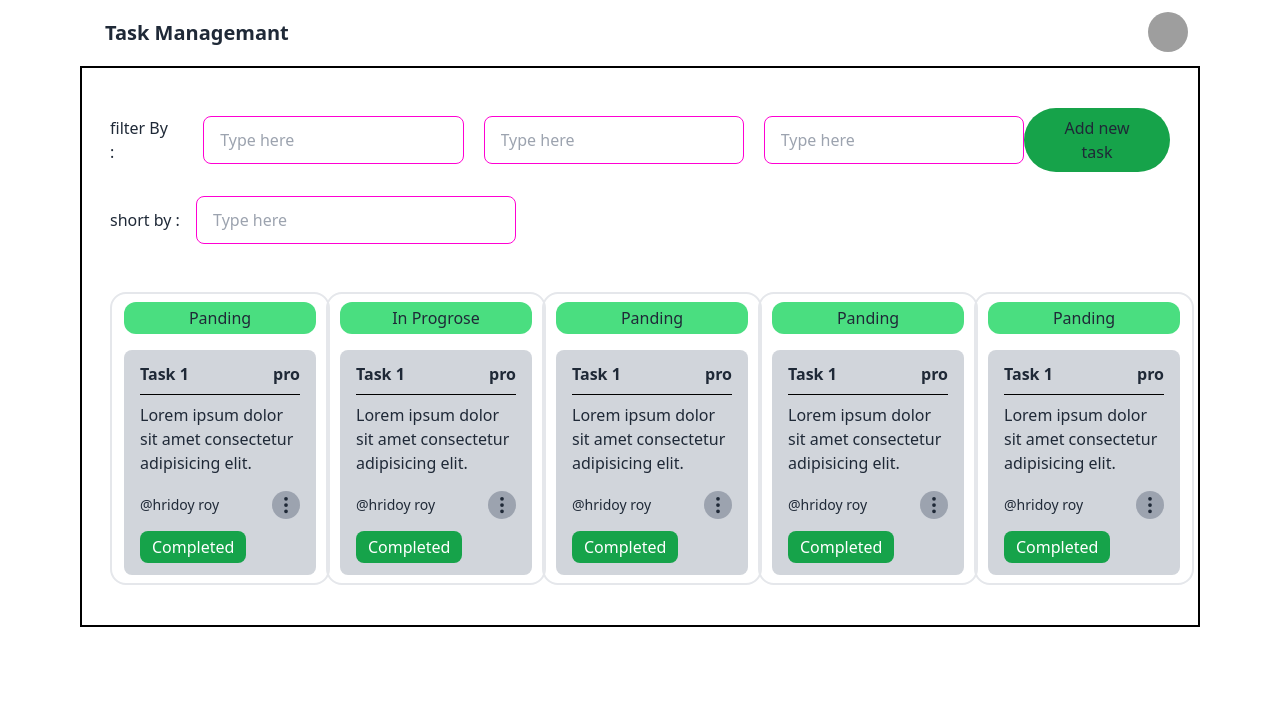
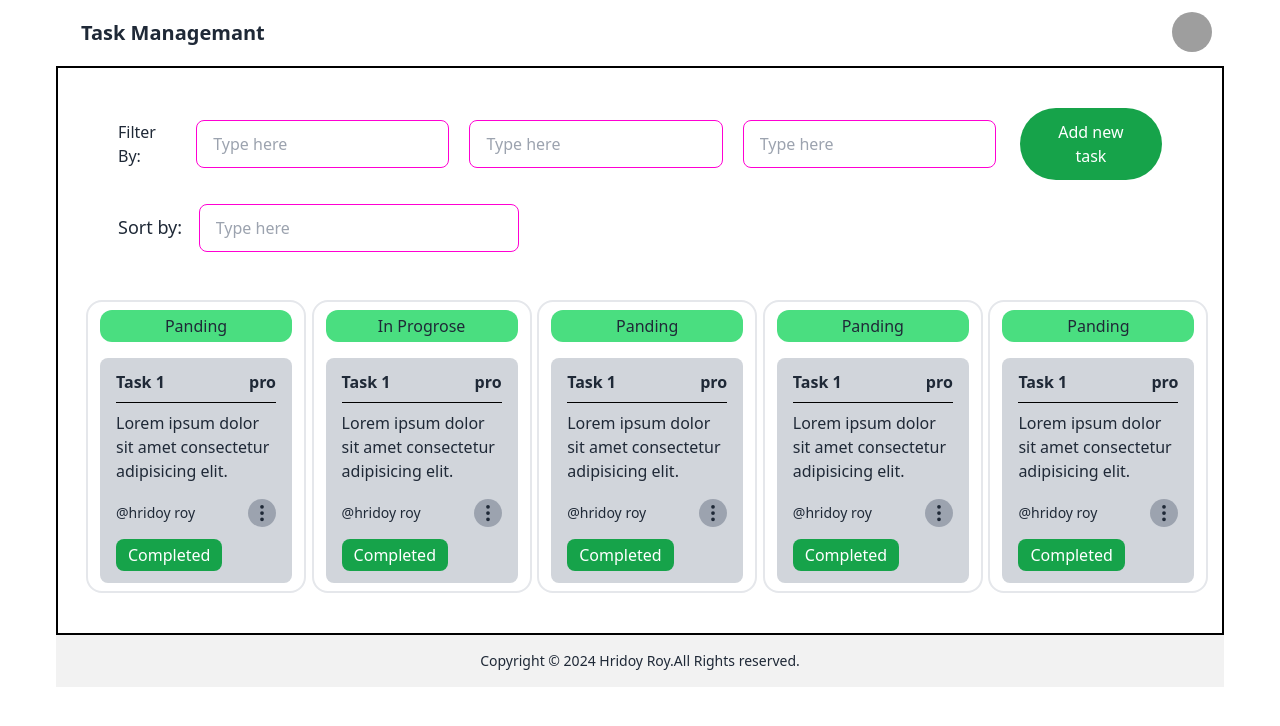
Before and after one commit to hridayroy19/task-management, a React (Vite) app: page / in a window 1280 px wide. Shown: the top 726 px of the page. Built offline with nearby package versions, Linux system fonts and the light colour scheme; grey boxes are pictures that could not be loaded.

Commit message:
crate login registation page

```diff
--- a/src/components/Card.jsx
+++ b/src/components/Card.jsx
@@ -3,7 +3,7 @@ import { BsThreeDotsVertical } from "react-icons/bs";
 const Card = () => {
     return (
         <div className=" mt-12">
-            <div className="grid lg:grid-cols-5 md:grid-cols-3 grid-cols-2 w-fullmx-auto justify-between gap-5">
+            <div className="grid lg:grid-cols-4 xl:grid-cols-5 md:grid-cols-2 grid-cols-1 w-fullmx-auto justify-between gap-5">
                 <div className="border-2 px-3  rounded-2xl h-auto  w-[220px] py-2">
                     <h3 className="text-center p-1 mb-4 bg-green-400 rounded-xl"> Panding </h3>
 
--- a/src/components/FilterBy.jsx
+++ b/src/components/FilterBy.jsx
@@ -1,26 +1,57 @@
+// import Add from "./Add";
+
+// const FilterBy = () => {
+//     return (
+//   <div>
+//           <div className=" flex justify-between items-center ">
+
+// <div className="flex gap-7 items-center">
+//     <div >
+//         <h3> filter By :</h3>
+//     </div>
+//     <div className="flex gap-5">
+//     <input type="text" placeholder="Type here" className="input input-bordered input-secondary w-full max-w-xs" />
+//     <input type="text" placeholder="Type here" className="input input-bordered input-secondary w-full max-w-xs" />
+//     <input type="text" placeholder="Type here" className="input input-bordered input-secondary w-full max-w-xs" />
+//     </div>
+// </div>
+// <div>
+// <button onClick={()=>document.getElementById('my_modal_5').showModal()} className="bg-green-600 px-6 py-2 rounded-full">Add new task</button>
+// <Add></Add>
+// </div>
+// </div>
+// <h1 className="mt-6"> short by : <span className="ml-3"> <input type="text" placeholder="Type here" className="input input-bordered input-secondary w-full max-w-xs" /></span></h1>
+//   </div>
+//     );
+// };
+
+// export default FilterBy;
+
 import Add from "./Add";
 
 const FilterBy = () => {
     return (
-  <div>
-          <div className=" flex justify-between items-center ">
-
-<div className="flex gap-7 items-center">
-    <div >
-        <h3> filter By :</h3>
-    </div>
-    <div className="flex gap-5">
+        <div className="px-4 sm:px-6 md:px-8">
+            <div className="flex flex-col sm:flex-row justify-between items-center gap-4 sm:gap-6">
+                <div className="flex items-center">
+                    <h3 className="mr-4">Filter By:</h3>
+                    <div className="flex gap-2 sm:gap-5">
                         <input type="text" placeholder="Type here" className="input input-bordered input-secondary w-full max-w-xs" />
                         <input type="text" placeholder="Type here" className="input input-bordered input-secondary w-full max-w-xs" />
                         <input type="text" placeholder="Type here" className="input input-bordered input-secondary w-full max-w-xs" />
                     </div>
                 </div>
                 <div>
-<button onClick={()=>document.getElementById('my_modal_5').showModal()} className="bg-green-600 px-6 py-2 rounded-full">Add new task</button>
+                    {/* <button onClick={() => document.getElementById('my_modal_5').showModal()} className="bg-green-600 px-6 py-2 rounded-full">Add new task</button> */}
+                    <button onClick={() => document.getElementById('my_modal_5').showModal()} className="bg-green-600 px-4 py-2 sm:px-6 sm:py-3 rounded-full text-white text-sm sm:text-base">
+    Add new task
+</button>
                     <Add></Add>
                 </div>
             </div>
-<h1 className="mt-6"> short by : <span className="ml-3"> <input type="text" placeholder="Type here" className="input input-bordered input-secondary w-full max-w-xs" /></span></h1>
+            <div className="mt-4 sm:mt-6">
+                <h1 className="text-lg">Sort by: <span className="ml-3"><input type="text" placeholder="Type here" className="input input-bordered input-secondary w-full max-w-xs" /></span></h1>
+            </div>
         </div>
     );
 };
--- /dev/null
+++ b/src/components/Footer.jsx
@@ -0,0 +1,15 @@
+import React from 'react';
+
+const Footer = () => {
+    return (
+        <div>
+            <footer className="footer footer-center p-4 bg-base-200 py-4 text-base-content">
+                <aside>
+                    <p>Copyright © 2024 Hridoy Roy.All Rights reserved.</p>
+                </aside>
+            </footer>
+        </div>
+    );
+};
+
+export default Footer;
--- a/src/laout/MainLout.jsx
+++ b/src/laout/MainLout.jsx
@@ -1,12 +1,15 @@
 import { Outlet } from "react-router-dom";
 import Navbar from "../components/Navbar";
+import Footer from "../components/Footer";
 
 
 const MainLout = () => {
     return (
-        <div className="px-20">
+        <div className="px-14">
             <Navbar></Navbar>
             <Outlet></Outlet>
+            <Footer></Footer>
+
         </div>
     );
 };
--- /dev/null
+++ b/src/page/Login.jsx
@@ -0,0 +1,94 @@
+// import { useContext } from "react";
+import { FaGoogle } from "react-icons/fa";
+import { FaFacebook } from "react-icons/fa";
+// import { Authcontext } from "../provider/AuthProvider";
+// import toast from "react-hot-toast";
+// import { useLocation, useNavigate } from "react-router-dom";
+const Login = () => {
+
+// const { sigIn , signInWithgoogle, }=useContext(Authcontext)
+
+// const loaction = useLocation();
+// const navigate = useNavigate();
+// const trans = location.state?.trans?.pathname || "/";
+
+//  const handelLogin = e =>{
+//     e.preventDefault()
+//     const from = e.target
+//     const email = from.email.value
+//     const password = from.password.value
+
+//     console.log(email,password);
+
+//     sigIn(email,password)
+//     .then(res =>{ console.log(res.user)
+//     navigate(trans , {replace: true})
+//     return toast.success(" success full login ")
+
+// })
+//  .catch(error =>{
+//     console.log(error);
+//     return toast.error("error login plese try agin")
+//  })
+
+//  }
+
+// //  google login
+
+// const handelGoogleSignWith=()=>{
+//     signInWithgoogle()
+//     .then(res=>{
+//       console.log(res)
+
+//     })
+//     .catch(error=>{
+//       console.erro(error)
+
+//     })
+// }
+
+    return (
+
+            <div className=" py-10">
+                  <div className="modal-box w-full mx-auto h-screen">
+                <form  className="card-body ">
+                    <h3 className="font-bold text-2xl">Please Login </h3>
+                    <div className="form-control">
+                        <label className="label">
+                            <span className="label-text">Email</span>
+                        </label>
+                        <input type="email" name="email" placeholder="email" className="input input-bordered" required />
+                    </div>
+                    <div className="form-control">
+                        <label className="label">
+                            <span className="label-text">Password</span>
+                        </label>
+                        <input type="password" name="password" placeholder="password" className="input input-bordered" required />
+                        <label className="label">
+                            <a href="#" className="label-text-alt link link-hover">Forgot password?</a>
+                        </label>
+                    </div>
+                    <div className="form-control mt-6">
+                        <button type="submit" className="btn bg-green-600 text-white">Login</button>
+                    </div>
+                </form>
+                <div className="text-center"> Are you new here? || <a href="/signUp">Sign Up</a>
+                </div>
+                <div className=" mt-3   ">
+                   <div className=" w-full text-center justify-center flex gap-2 text-xl  mx-auto">
+                   <button className="btn btn-circle hover:text-white hover:bg-green bg-gray-300">
+                   <FaFacebook></FaFacebook>
+                    </button>
+                    <button  className="btn btn-circle hover:text-white bg-gray-300 hover:bg-green">
+                    <FaGoogle></FaGoogle>
+                    </button>
+                   </div>
+                   </div>
+            </div>
+            </div>
+
+
+    );
+};
+
+export default Login;
--- /dev/null
+++ b/src/page/Signup.jsx
@@ -0,0 +1,108 @@
+// import { useContext } from "react";
+// import { Authcontext } from "../provider/AuthProvider";
+// import toast from "react-hot-toast";
+// import { useNavigate } from "react-router-dom";
+import { IoMdHome } from "react-icons/io";
+import { Link } from "react-router-dom";
+
+
+const SignUp = () => {
+
+//   const {creatUser} = useContext(Authcontext)
+//   const naviget = useNavigate()
+//   const handelSignup = e => {
+//     e.preventDefault()
+//     const from = e.target
+//     const name = from.name.value
+//     const email = from.email.value
+//     const password = from.password.value
+
+//     const userInfo ={
+//        name,
+//        email,
+//        password
+
+//     }
+
+//     console.log(userInfo);
+//     creatUser(email,password)
+//     .then(res => {console.log(res.user)
+//     naviget("/")
+//     return toast.success('Successfully toasted!')
+
+//     })
+
+//     .catch(error =>{
+//       console.log(error);
+//       return toast.error("all ready use please try again ")
+//     })
+//   }
+
+  return (
+    <div>
+      <div className="hero h-fit py-16">
+
+        <div className=" flex items-center flex-wrap md:w-full justify-around">
+
+          <div className=" relative w-full mx-5 text-center md:w-2/5">
+            <img
+              className=" "
+              src="https://i.ibb.co/HCmFGGM/what-is-task-management.png"
+              alt=""
+            />
+          </div>
+          <button className=" absolute text-3xl p-1 text-green-500 border-2  mr-[80%] mb-[30%] rounded-full">  <Link to={"/"}> <IoMdHome/> </Link>  </button>
+
+          <div className="shadow-2xl border bg-white rounded-xl mx-3 my-2 w-full md:w-2/5">
+            <form  className="card-body w-full">
+              {/* Name input box */}
+              <div className="form-control">
+                <label className="label">
+                  <span className="label-text">Name</span>
+                </label>
+                <input
+                  type="text"
+                  name="name"
+                  placeholder="Your Name"
+                  className="input input-bordered" />
+              </div>
+
+              {/* email input box */}
+              <div className="form-control">
+                <label className="label">
+                  <span className="label-text">Email</span>
+                </label>
+                <input
+                  type="email"
+                  name="email"
+                  placeholder="Your Email"
+                  className="input input-bordered"
+                />
+
+              </div>
+              <div className="form-control">
+                <label className="label">
+                  <span className="label-text">Password</span>
+                </label>
+                <input
+                  type="password"
+                  name="password"
+                  placeholder="Your Email"
+                  className="input input-bordered"
+                />
+
+              </div>
+              {/* SignUp button  */}
+              <div className="form-control mt-6">
+                <button type="submit"  className={`btn bg-green-600 disabled:text-slate-600 hover:bg-orange-500 border-none focus-visible:outline focus-visible:outline-2 focus-visible:outline-offset-2 focus-visible:outline-indigo-60`}>
+                  Sign up
+                </button>
+              </div>
+            </form>
+          </div>
+        </div>
+      </div>
+    </div>
+  );
+};
+export default SignUp;
```
Also changed, not shown: src/router/Router.jsx (+11 -0 lines). Lines whose indentation alone changed are shown as unchanged.
